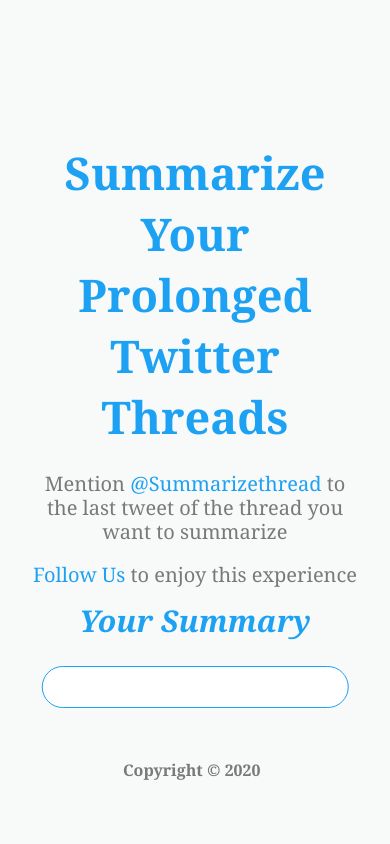
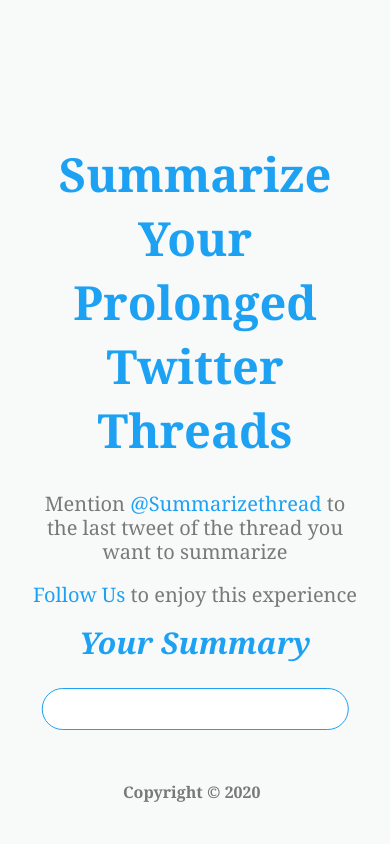
Before and after one commit to Emekaborisama/summarizerapi, a Flask app: template templates/index.html in a window 390 px wide. Run offline with Flask 2, Linux system fonts and the light colour scheme; the template is opened without the code that fills it, so the values that code supplies are empty.

Commit message:
Update index.html

```diff
--- a/templates/index.html
+++ b/templates/index.html
@@ -119,7 +119,8 @@
               width:85%;
           }
           h1{
-              font-size: 45px;
+              font-size: 47px;
+margin-bottom:30px;
           }
           #p1{
             font-size:20px;
@@ -127,7 +128,7 @@
           #p2{
             font-size: 20px;
             font-weight: 300px;
-              margin-bottom:9px;
+              margin-bottom:11px;
           }
           h2{
               font-size: 30px;
```
